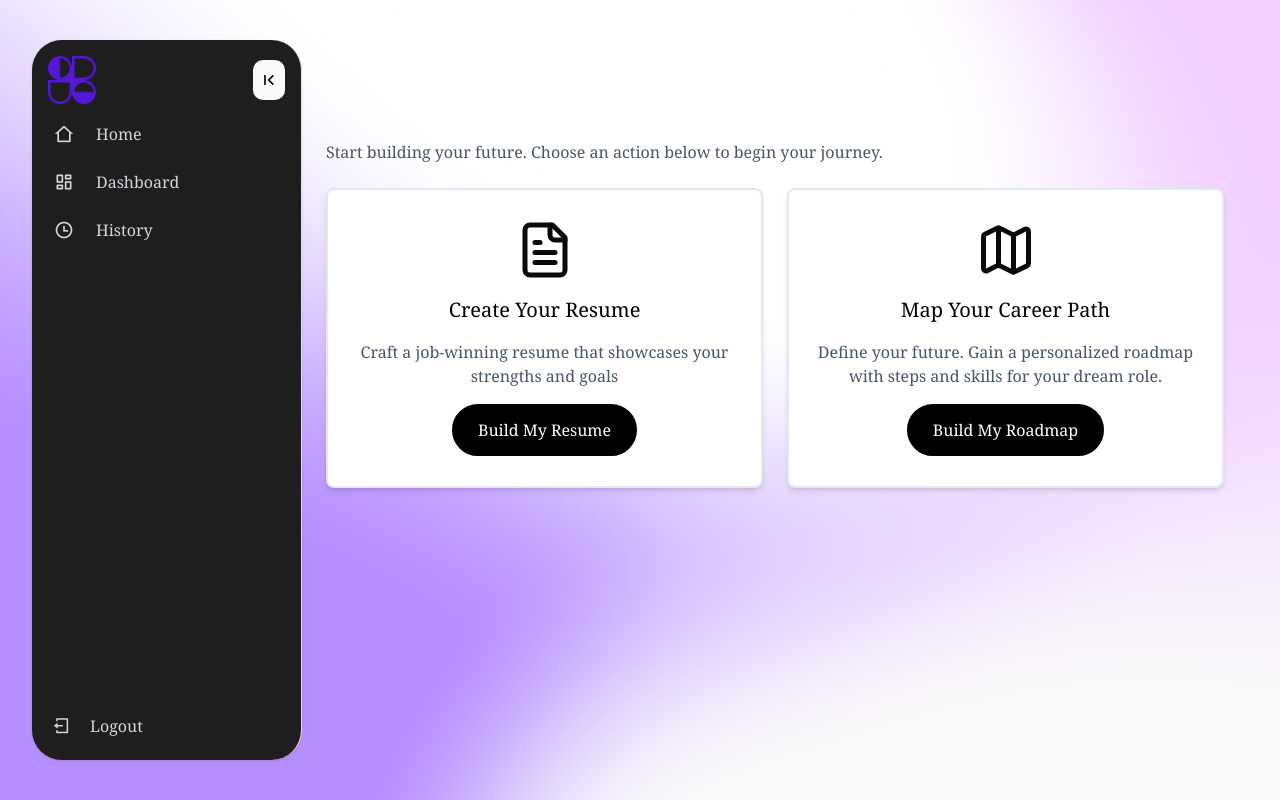
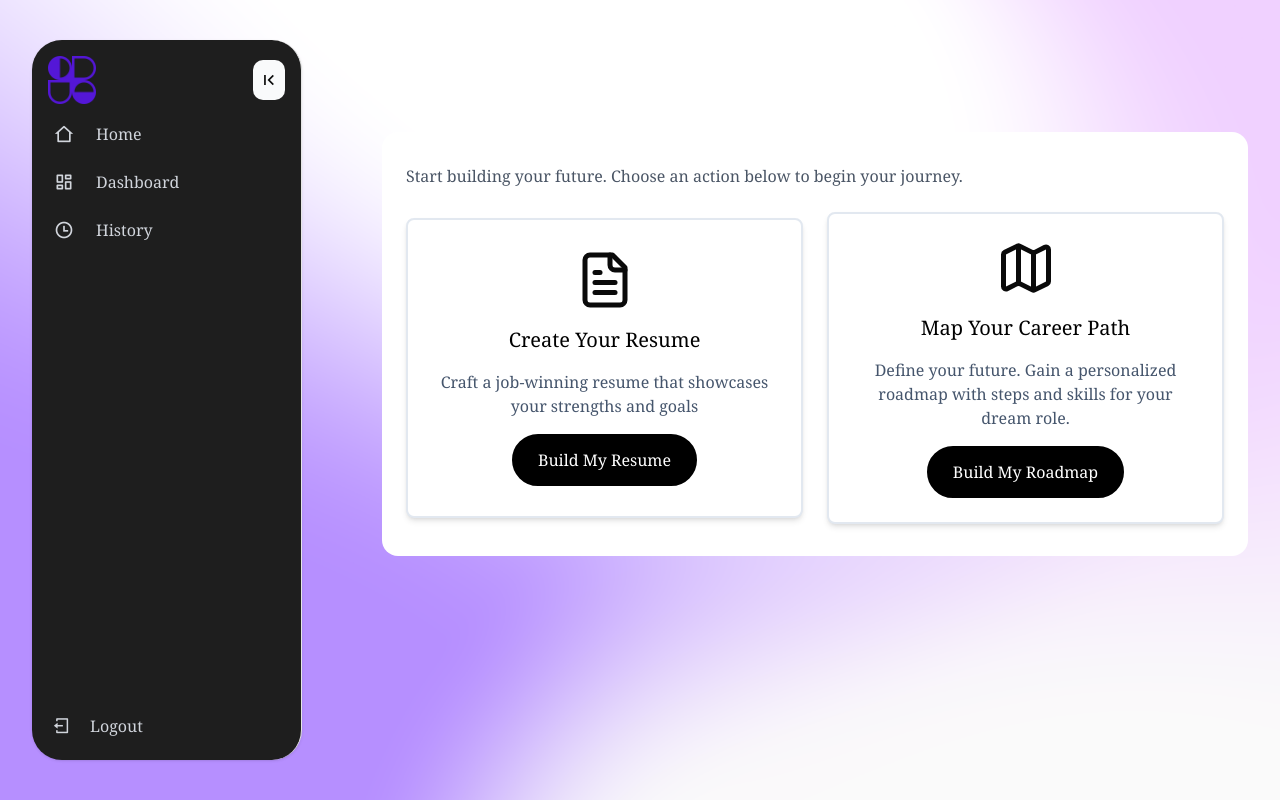
Before and after one commit to PaulPradipta/career-guidance-coach, a React (Vite) app: page /dashboard in a window 1280 px wide. Built offline with nearby package versions, Linux system fonts and the light colour scheme.

Commit message:
Added Gradient Background

```diff
--- a/src/components/Dashboard.jsx
+++ b/src/components/Dashboard.jsx
@@ -24,9 +24,9 @@ const Dashboard = () => {
 
       {/* Main Content */}
       <div
-        className={`transition-all duration-300 p-2 h-full mt-25 ${ // Removed mt-25, not needed for vertical centering
-          isSidebarExpanded ? 'ml-[270px]' : 'ml-[150px]'
-        } w-full flex flex-col justify-center items-start`} // Added flex-col, justify-center, items-start
+        className={`w-fit bg-white transition-all duration-300 p-2 py-8 rounded-2xl h-full mt-25 ${ // Removed mt-25, not needed for vertical centering
+          isSidebarExpanded ? 'ml-[350px]' : 'ml-[180px]'
+        }  flex flex-col justify-center items-start`} // Added flex-col, justify-center, items-start
       >
         <p className="text-md font-medium text-gray-600 text-left mb-6 ml-4"> {/* Added mb-6 and ml-4 for spacing */}
           Start building your future. Choose an action below to begin your journey.
```
